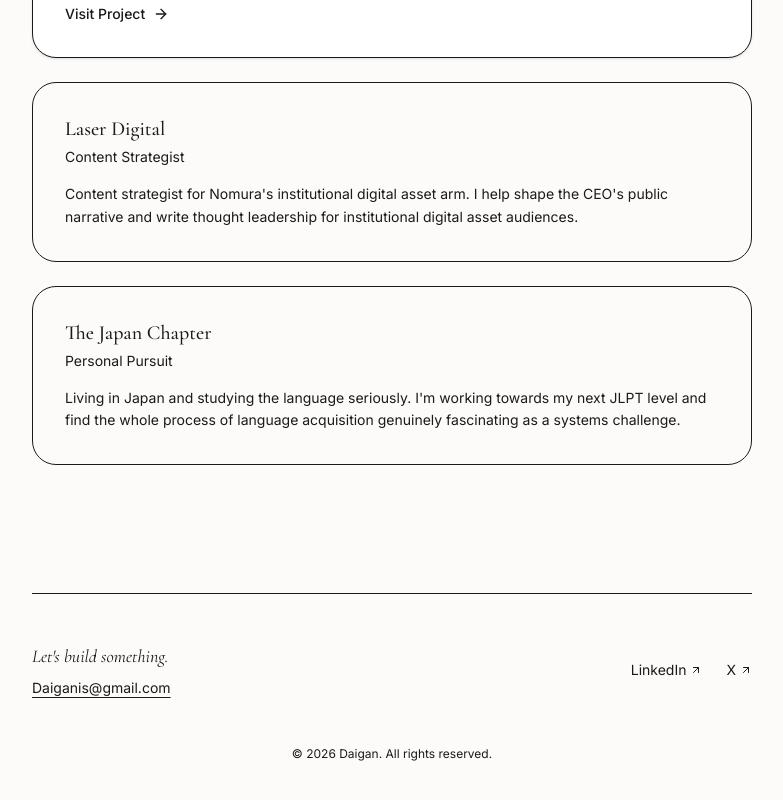
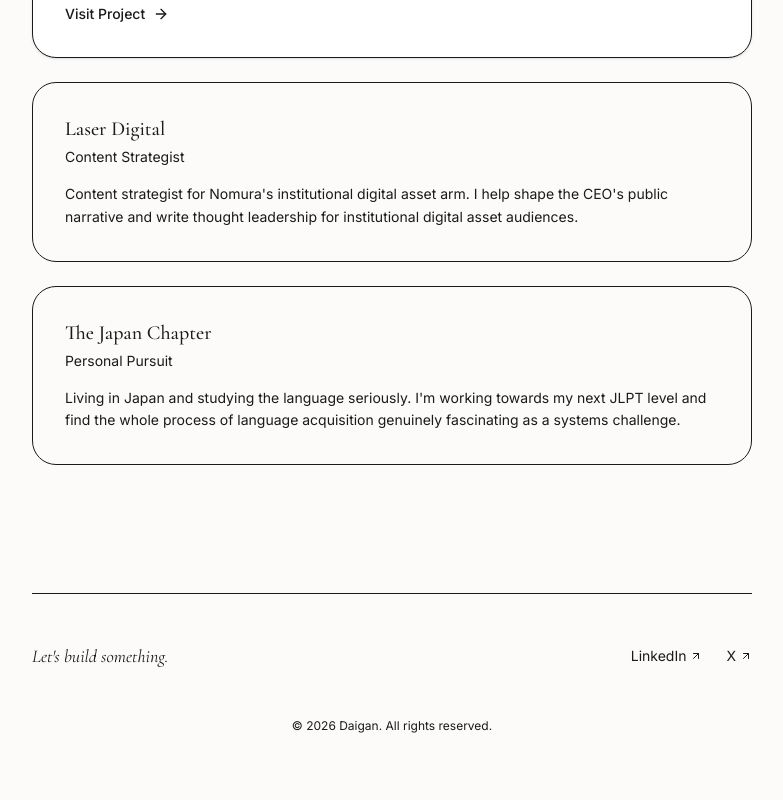
Before and after one commit to daignrd/daigan-portfolio, a React (Vite) app: page / in a window 1280 px wide. Shown: the part 1292-2092 px from the top of the page, without its empty margins (248-1031 px from the left). Built offline with nearby package versions, Linux system fonts and the light colour scheme.

Commit message:
Remove email from footer

```diff
--- a/src/components/Layout.tsx
+++ b/src/components/Layout.tsx
@@ -22,7 +22,6 @@
       <footer className="mt-32 pt-12 border-t border-[--color-ink]/10 flex flex-col md:flex-row items-start md:items-center justify-between gap-6 text-sm text-[--color-ink-light]">
         <div className="flex flex-col gap-2">
           <p className="font-serif italic text-lg text-[--color-ink]">Let's build something.</p>
-          <a href="mailto:Daiganis@gmail.com" className="hover:text-[--color-ink] transition-colors underline underline-offset-4">Daiganis@gmail.com</a>
         </div>
 
         <div className="flex items-center gap-6">
```
